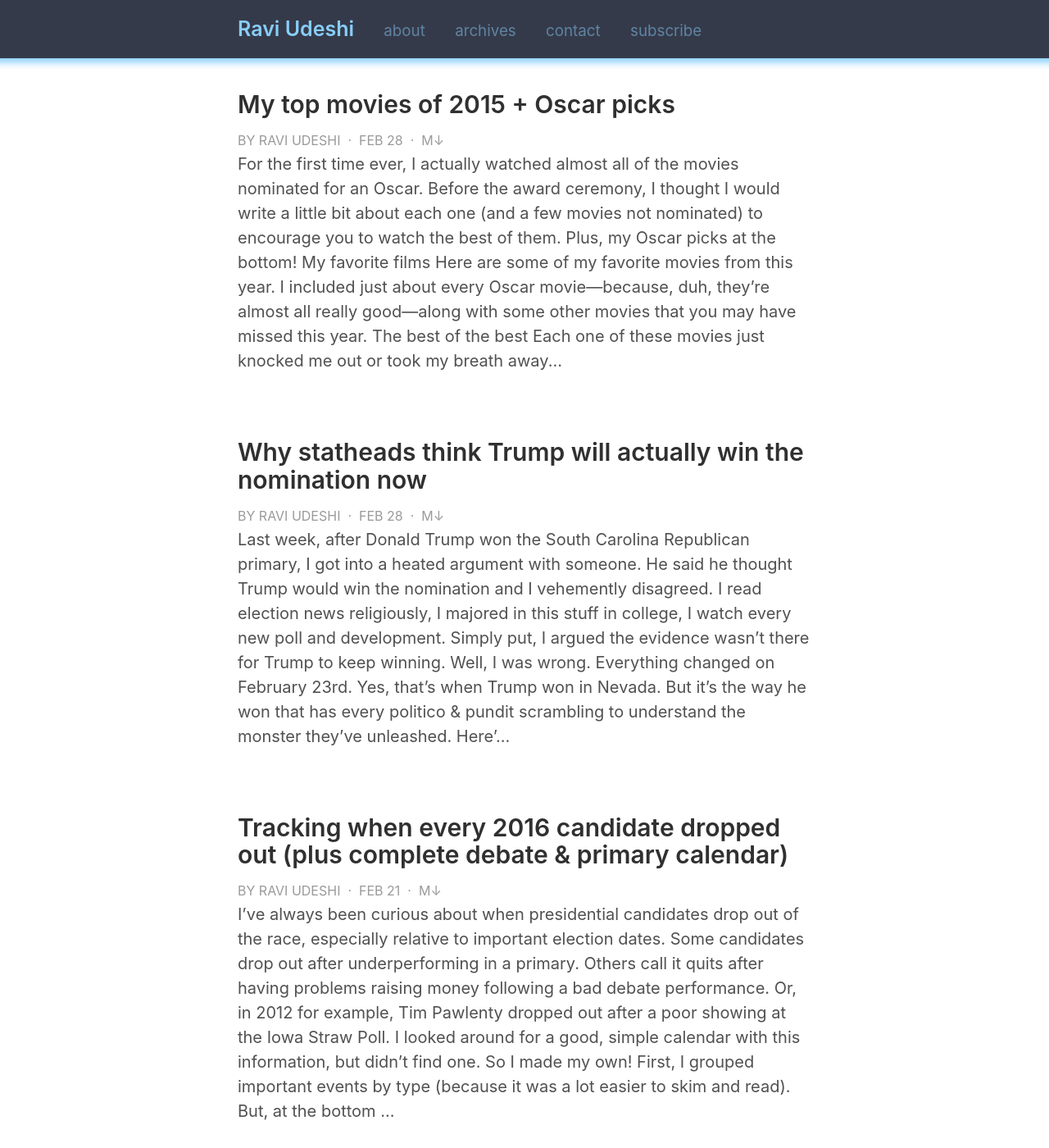
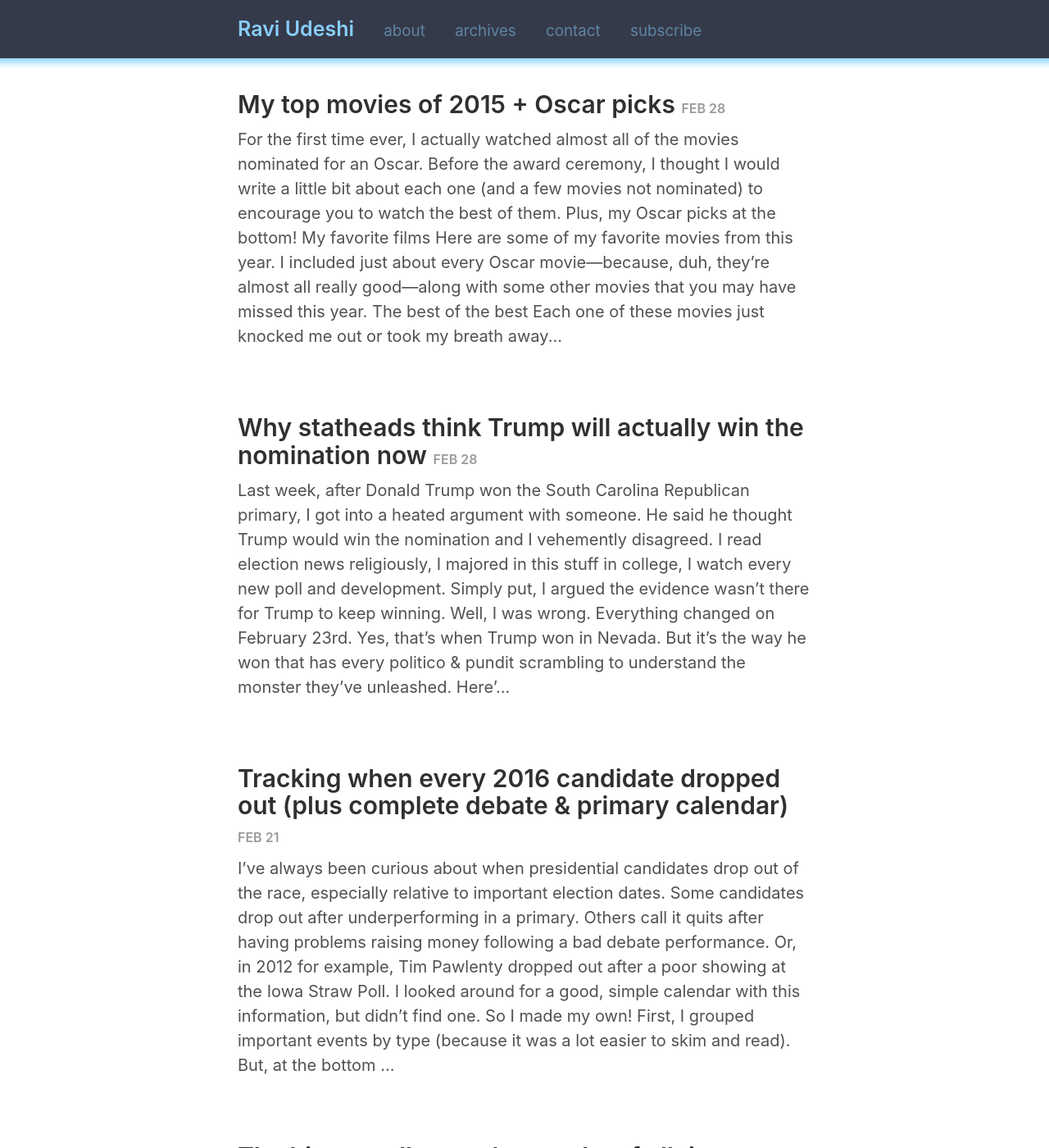
Before and after one commit to rkudeshi/rkudeshi.github.io, a Jekyll site: the page built from index.html, in a window 1280 px wide and 1400 px high. Shown: the whole window at 82% size. Built offline with Jekyll 4.4.1, drawn with Linux system fonts in a browser that asks for light colours; the list of posts is cut into pages by our own code; some of the changed text lies outside the part shown.

Commit message:
Kottke-style dates on homepage

```diff
--- a/index.html
+++ b/index.html
@@ -10,17 +10,9 @@
       <a href="{{ site.baseurl }}{{ post.url }}">
         {{ post.title }}
       </a>
+    <span class="post-meta">{{ post.date | date: "%b %d" }}</time>
+    </span>
     </h1>
-
-    <!-- <time datetime="{{ post.date | date_to_xmlschema }}" class="post-date">{{ post.date | date_to_string }}</time> -->
-
-    <span class="post-meta">
-      <a href="/about">By Ravi Udeshi</a>
-      <span>&nbsp;&middot;&nbsp;</span>
-      <time datetime="{{ post.date | date_to_xmlschema }}">{{ post.date | date: "%b %d" }}</time>
-      <span>&nbsp;&middot;&nbsp;</span>
-      <a href="https://raw.githubusercontent.com/{{ site.github.repository_nwo }}/master/{{ post.path }}">M&#8595;</a>
-    </span>
 
     <div class>{{ post.content | strip_html | truncate:600 }}</div>
 
```
